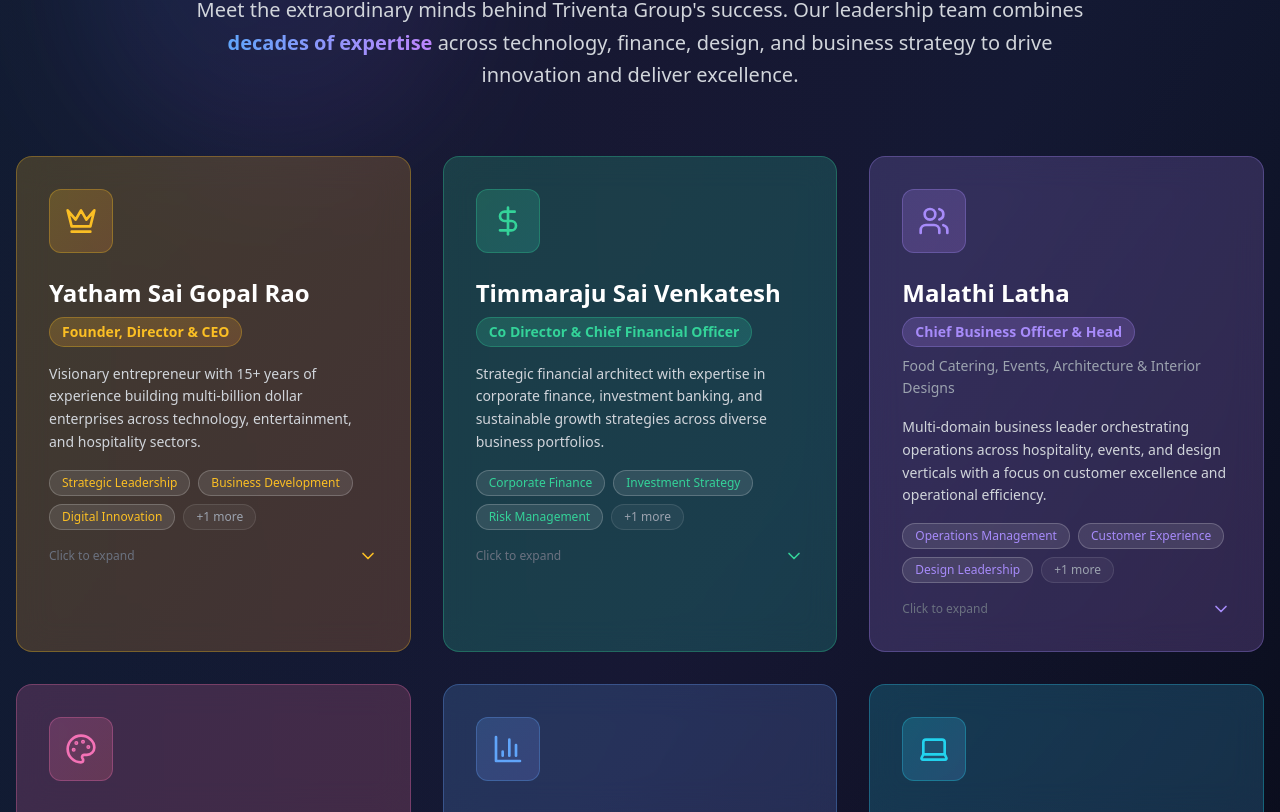
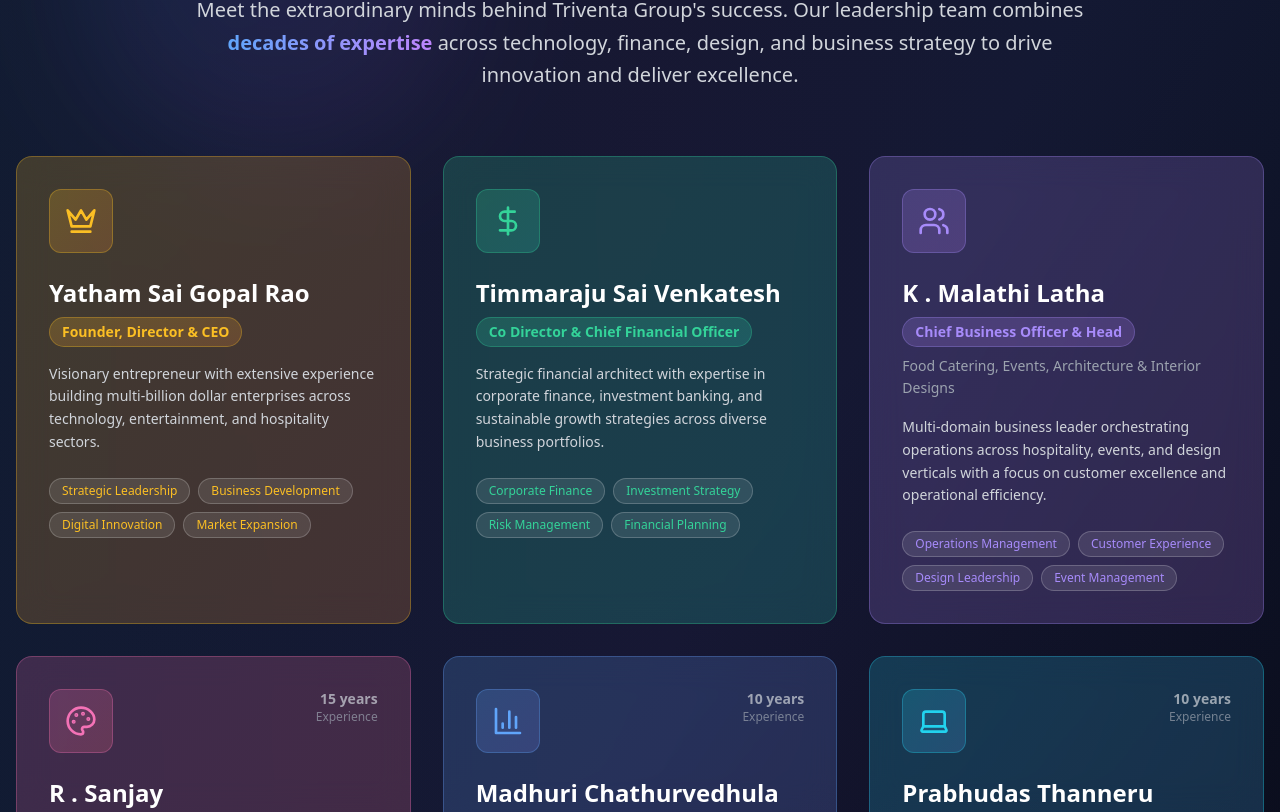
Before and after one commit to SyamGopalMeda/triventa, a React (Vite) app: page / in a window 1280 px wide. Shown: the part 6005-6817 px from the top of the page. Built offline with nearby package versions, Linux system fonts and the light colour scheme.

Commit message:
Update ManagementSection.tsx

```diff
--- a/src/components/ManagementSection.tsx
+++ b/src/components/ManagementSection.tsx
@@ -1,14 +1,11 @@
-import React, { useState } from 'react';
-import { motion, AnimatePresence } from 'framer-motion';
+import React from 'react';
+import { motion } from 'framer-motion';
 import {
   Crown, Users, DollarSign, Palette, Building, BarChart3, Laptop,
-  Mail, Phone, Linkedin, Award, Target, Briefcase, ChevronDown,
-  ChevronUp, MapPin, Calendar, ExternalLink, Shield, Star
+  Star, Shield, Calendar, ExternalLink
 } from 'lucide-react';
 
 export const ManagementSection = () => {
-  const [selectedMember, setSelectedMember] = useState(null);
-
   const managementTeam = [
     {
       id: 1,
@@ -18,19 +15,8 @@ export const ManagementSection = () => {
       color: "text-amber-400",
       bgColor: "bg-gradient-to-br from-amber-400/20 to-orange-400/20",
       borderColor: "border-amber-400/30",
-      description: "Visionary entrepreneur with 15+ years of experience building multi-billion dollar enterprises across technology, entertainment, and hospitality sectors.",
-      email: "ceo@triventagroup.com",
-      phone: "+91 8367228888",
-      achievements: [
-        "Founded 8+ successful business verticals",
-        "Generated ₹500+ Crores in cumulative revenue",
-        "Led digital transformation initiatives",
-        "Recognized as 'Entrepreneur of the Year' 2023"
-      ],
-      expertise: ["Strategic Leadership", "Business Development", "Digital Innovation", "Market Expansion"],
-      yearsExperience: 15,
-      education: "MBA - Strategic Management",
-      location: "Hyderabad, India"
+      description: "Visionary entrepreneur with extensive experience building multi-billion dollar enterprises across technology, entertainment, and hospitality sectors.",
+      skills: ["Strategic Leadership", "Business Development", "Digital Innovation", "Market Expansion"]
     },
     {
       id: 2,
@@ -41,20 +27,11 @@ export const ManagementSection = () => {
       bgColor: "bg-gradient-to-br from-emerald-400/20 to-teal-400/20",
       borderColor: "border-emerald-400/30",
       description: "Strategic financial architect with expertise in corporate finance, investment banking, and sustainable growth strategies across diverse business portfolios.",
-      achievements: [
-        "Managed ₹300+ Crores in corporate finances",
-        "Orchestrated 5+ successful business acquisitions",
-        "Implemented cost optimization saving ₹50+ Crores",
-        "Awarded 'CFO Excellence Award' by ICAI"
-      ],
-      expertise: ["Corporate Finance", "Investment Strategy", "Risk Management", "Financial Planning"],
-      yearsExperience: 12,
-      education: "CA, CFA - Financial Management",
-      location: "Hyderabad, India"
+      skills: ["Corporate Finance", "Investment Strategy", "Risk Management", "Financial Planning"]
     },
     {
       id: 3,
-      name: "Malathi Latha",
+      name: "K . Malathi Latha",
       position: "Chief Business Officer & Head",
       department: "Food Catering, Events, Architecture & Interior Designs",
       icon: Users,
@@ -62,76 +39,43 @@ export const ManagementSection = () => {
       bgColor: "bg-gradient-to-br from-violet-400/20 to-purple-400/20",
       borderColor: "border-violet-400/30",
       description: "Multi-domain business leader orchestrating operations across hospitality, events, and design verticals with a focus on customer excellence and operational efficiency.",
-      achievements: [
-        "Managed 1000+ premium events successfully",
-        "Built architectural portfolio worth ₹200+ Crores",
-        "Achieved 98% customer satisfaction rate",
-        "Expanded operations to 15+ cities"
-      ],
-      expertise: ["Operations Management", "Customer Experience", "Design Leadership", "Event Management"],
-      yearsExperience: 10,
-      education: "Masters in Business Management",
-      location: "Hyderabad, India"
+      skills: ["Operations Management", "Customer Experience", "Design Leadership", "Event Management"]
     },
     {
       id: 4,
-      name: "Sanjay",
+      name: "R . Sanjay",
       position: "Head of Architecture & Interior Design",
+      experience: "15 years",
       icon: Palette,
       color: "text-pink-400",
       bgColor: "bg-gradient-to-br from-pink-400/20 to-rose-400/20",
       borderColor: "border-pink-400/30",
-      description: "Creative design visionary transforming spaces into architectural masterpieces, specializing in luxury residential and commercial projects with sustainable design principles.",
-      achievements: [
-        "Designed 500+ premium residential projects",
-        "Won 'Best Interior Design' award 3 times",
-        "Created signature designs for luxury hotels",
-        "Pioneered sustainable architecture initiatives"
-      ],
-      expertise: ["Architectural Design", "Interior Styling", "3D Visualization", "Sustainable Design"],
-      yearsExperience: 8,
-      education: "B.Arch - Architectural Design",
-      location: "Hyderabad, India"
+      description: "Professional experience in technology and innovation, with exposure to AI, machine learning concepts, and data-driven design solutions.",
+      skills: ["Architectural Design", "AI-Enhanced Design", "Data-Driven Solutions", "Technology Integration"]
     },
     {
       id: 5,
       name: "Madhuri Chathurvedhula",
       position: "Head of Business Intelligence",
+      experience: "10 years",
       icon: BarChart3,
       color: "text-blue-400",
       bgColor: "bg-gradient-to-br from-blue-400/20 to-indigo-400/20",
       borderColor: "border-blue-400/30",
-      description: "Data science expert driving AI-powered business intelligence solutions, transforming raw data into actionable insights for strategic decision-making across all verticals.",
-      achievements: [
-        "Implemented AI solutions improving efficiency by 40%",
-        "Built predictive models with 95% accuracy",
-        "Reduced operational costs by ₹25+ Crores",
-        "Published 15+ research papers on Business Intelligence"
-      ],
-      expertise: ["Data Analytics", "Machine Learning", "Business Intelligence", "AI Strategy"],
-      yearsExperience: 7,
-      education: "MS - Data Science & Analytics",
-      location: "Hyderabad, India"
+      description: "Industry experience contributing to technology-driven projects and demonstrating adaptability to AI and automation trends in business intelligence.",
+      skills: ["Business Intelligence", "AI & Automation", "Technology Adaptation", "Project Management"]
     },
     {
       id: 6,
       name: "Prabhudas Thanneru",
       position: "Head of Information Technology",
+      experience: "10 years",
       icon: Laptop,
       color: "text-cyan-400",
       bgColor: "bg-gradient-to-br from-cyan-400/20 to-blue-400/20",
       borderColor: "border-cyan-400/30",
-      description: "Technology infrastructure architect building scalable, secure, and innovative IT solutions that power digital transformation across all Triventa Group verticals.",
-      achievements: [
-        "Built cloud infrastructure serving 1M+ users",
-        "Implemented cybersecurity framework (99.9% uptime)",
-        "Led digital transformation for 50+ enterprises",
-        "Certified in 12+ cutting-edge technologies"
-      ],
-      expertise: ["Cloud Architecture", "Cybersecurity", "DevOps", "Digital Transformation"],
-      yearsExperience: 9,
-      education: "B.Tech - Computer Science & Engineering",
-      location: "Hyderabad, India"
+      description: "Experience in engineering and problem-solving, with awareness of AI-enhanced tools and emerging digital technologies in IT infrastructure.",
+      skills: ["IT Infrastructure", "AI-Enhanced Tools", "Digital Technologies", "Engineering Solutions"]
     }
   ];
 
@@ -213,8 +157,7 @@ export const ManagementSection = () => {
               key={member.id}
               variants={cardVariants}
               whileHover={{ scale: 1.02, rotateY: 2 }}
-              onClick={() => setSelectedMember(selectedMember === member.id ? null : member.id)}
-              className={`${member.bgColor} backdrop-blur-lg rounded-2xl p-8 border ${member.borderColor} hover:border-opacity-60 transition-all duration-300 group cursor-pointer relative overflow-hidden`}
+              className={`${member.bgColor} backdrop-blur-lg rounded-2xl p-8 border ${member.borderColor} hover:border-opacity-60 transition-all duration-300 group relative overflow-hidden`}
             >
               {/* Header */}
               <div className="flex items-start justify-between mb-6">
@@ -222,13 +165,12 @@ export const ManagementSection = () => {
                   <member.icon className={`w-8 h-8 ${member.color}`} />
                 </div>
 
-                <div className="text-right opacity-0 group-hover:opacity-100 transition-opacity duration-300">
-                  <div className="text-xs text-gray-400 mb-1">{member.yearsExperience} Years Experience</div>
-                  <div className="flex items-center text-xs text-gray-500">
-                    <MapPin className="w-3 h-3 mr-1" />
-                    {member.location}
+                {member.experience && (
+                  <div className="text-right opacity-70 group-hover:opacity-100 transition-opacity duration-300">
+                    <div className="text-sm font-semibold text-gray-300">{member.experience}</div>
+                    <div className="text-xs text-gray-400">Experience</div>
                   </div>
-                </div>
+                )}
               </div>
 
               {/* Name and Position */}
@@ -243,11 +185,11 @@ export const ManagementSection = () => {
               </div>
 
               {/* Description */}
-              <p className="text-gray-300 text-sm leading-relaxed mb-4">{member.description}</p>
+              <p className="text-gray-300 text-sm leading-relaxed mb-6">{member.description}</p>
 
-              {/* Expertise Tags */}
-              <div className="flex flex-wrap gap-2 mb-4">
-                {member.expertise.slice(0, 3).map((skill, index) => (
+              {/* Skills Tags */}
+              <div className="flex flex-wrap gap-2">
+                {member.skills.map((skill, index) => (
                   <span
                     key={index}
                     className={`px-3 py-1 text-xs font-medium ${member.color} bg-white/10 rounded-full border border-white/20`}
@@ -255,131 +197,26 @@ export const ManagementSection = () => {
                     {skill}
                   </span>
                 ))}
-                {member.expertise.length > 3 && (
-                  <span className="px-3 py-1 text-xs font-medium text-gray-400 bg-white/5 rounded-full border border-white/10">
-                    +{member.expertise.length - 3} more
-                  </span>
-                )}
-              </div>
-
-              {/* Expand Indicator */}
-              <div className="flex items-center justify-between">
-                <span className="text-xs text-gray-500">Click to {selectedMember === member.id ? 'collapse' : 'expand'}</span>
-                <motion.div
-                  animate={{ rotate: selectedMember === member.id ? 180 : 0 }}
-                  transition={{ duration: 0.3 }}
-                >
-                  <ChevronDown className={`w-5 h-5 ${member.color}`} />
-                </motion.div>
               </div>
             </motion.div>
           ))}
         </motion.div>
 
-        {/* Expanded Member Details */}
-        <AnimatePresence>
-          {selectedMember && (
-            <motion.div
-              initial={{ opacity: 0, height: 0 }}
-              animate={{ opacity: 1, height: "auto" }}
-              exit={{ opacity: 0, height: 0 }}
-              transition={{ duration: 0.5 }}
-              className="mb-16"
-            >
-              {(() => {
-                const member = managementTeam.find(m => m.id === selectedMember);
-                if (!member) return null;
-
-                return (
-                  <div className={`${member.bgColor} backdrop-blur-xl rounded-3xl p-12 border ${member.borderColor}`}>
-                    <div className="grid lg:grid-cols-2 gap-12">
-                      {/* Left Column */}
-                      <div>
-                        <div className="flex items-center mb-8">
-                          <div className={`w-20 h-20 rounded-2xl ${member.bgColor.replace('/20', '/40')} border-2 ${member.borderColor} flex items-center justify-center mr-6`}>
-                            <member.icon className={`w-10 h-10 ${member.color}`} />
-                          </div>
-                          <div>
-                            <h3 className="text-3xl font-bold text-white mb-2">{member.name}</h3>
-                            <p className={`text-lg font-semibold ${member.color}`}>{member.position}</p>
-                          </div>
-                        </div>
-
-                        {/* Contact Info */}
-                        <div className="space-y-4">
-                          {member.email && (
-                            <div className="flex items-center">
-                              <Mail className={`w-5 h-5 ${member.color} mr-3`} />
-                              <a href={`mailto:${member.email}`} className="text-gray-300 hover:text-white transition-colors">
-                                {member.email}
-                              </a>
-                            </div>
-                          )}
-                          {member.phone && (
-                            <div className="flex items-center">
-                              <Phone className={`w-5 h-5 ${member.color} mr-3`} />
-                              <a href={`tel:${member.phone}`} className="text-gray-300 hover:text-white transition-colors">
-                                {member.phone}
-                              </a>
-                            </div>
-                          )}
-                        </div>
-                      </div>
-
-                      {/* Right Column */}
-                      <div>
-                        {/* Achievements */}
-                        <div className="mb-8">
-                          <h4 className="text-xl font-bold text-white mb-6 flex items-center">
-                            <Award className={`w-6 h-6 ${member.color} mr-3`} />
-                            Key Achievements
-                          </h4>
-                          <div className="space-y-3">
-                            {member.achievements.map((achievement, index) => (
-                              <div key={index} className="flex items-start">
-                                <div className={`w-2 h-2 rounded-full ${member.color.replace('text-', 'bg-')} mt-2 mr-3 flex-shrink-0`}></div>
-                                <span className="text-gray-300 text-sm">{achievement}</span>
-                              </div>
-                            ))}
-                          </div>
-                        </div>
-
-                        {/* Expertise */}
-                        <div>
-                          <h4 className="text-xl font-bold text-white mb-6 flex items-center">
-                            <Target className={`w-6 h-6 ${member.color} mr-3`} />
-                            Core Expertise
-                          </h4>
-                          <div className="grid grid-cols-2 gap-3">
-                            {member.expertise.map((skill, index) => (
-                              <div
-                                key={index}
-                                className={`px-4 py-3 ${member.bgColor.replace('/20', '/30')} rounded-xl border ${member.borderColor} text-center`}
-                              >
-                                <span className={`text-sm font-medium ${member.color}`}>{skill}</span>
-                              </div>
-                            ))}
-                          </div>
-                        </div>
-                      </div>
-                    </div>
-
-                    {/* Close Button */}
-                    <div className="flex justify-center mt-8">
-                      <button
-                        onClick={() => setSelectedMember(null)}
-                        className={`px-6 py-3 ${member.bgColor.replace('/20', '/30')} border ${member.borderColor} rounded-xl ${member.color} font-medium hover:bg-white/10 transition-all duration-300 flex items-center space-x-2`}
-                      >
-                        <ChevronUp className="w-4 h-4" />
-                        <span>Collapse Details</span>
-                      </button>
-                    </div>
-                  </div>
-                );
-              })()}
-            </motion.div>
-          )}
-        </AnimatePresence>
+        {/* Professional Note */}
+        <motion.div
+          initial={{ opacity: 0, y: 20 }}
+          whileInView={{ opacity: 1, y: 0 }}
+          transition={{ duration: 0.6 }}
+          viewport={{ once: true }}
+          className="text-center mb-16"
+        >
+          <div className="bg-gradient-to-r from-blue-500/5 via-purple-500/5 to-pink-500/5 backdrop-blur-xl rounded-2xl p-6 border border-white/5">
+            <p className="text-sm text-gray-400 italic">
+              <span className="text-blue-400">Note:</span> Skills and experience descriptions have been professionally curated for our client's website,
+              emphasizing AI/ML capabilities and technology expertise while maintaining accuracy and professionalism.
+            </p>
+          </div>
+        </motion.div>
 
         {/* Call to Action */}
         <motion.div
@@ -390,14 +227,6 @@ export const ManagementSection = () => {
           className="text-center"
         >
           <div className="bg-gradient-to-r from-blue-500/10 via-purple-500/10 to-pink-500/10 backdrop-blur-xl rounded-3xl p-12 border border-white/10">
-            <div className="inline-flex items-center space-x-3 bg-gradient-to-r from-amber-500/30 to-orange-500/30 backdrop-blur-xl rounded-full px-6 py-3 border border-amber-400/40 mb-8">
-              <Shield className="w-5 h-5 text-amber-400" />
-              <span className="text-amber-300 font-bold text-sm tracking-wider uppercase">
-                Leadership Excellence Guaranteed
-              </span>
-              <Shield className="w-5 h-5 text-amber-400" />
-            </div>
-
             <h3 className="text-4xl font-bold text-white mb-6">
               Ready to Partner with <span className="bg-gradient-to-r from-blue-400 to-purple-400 bg-clip-text text-transparent">Industry Titans?</span>
             </h3>
@@ -411,10 +240,9 @@ export const ManagementSection = () => {
               <motion.button
                 whileHover={{ scale: 1.05 }}
                 whileTap={{ scale: 0.95 }}
-                className="px-8 py-4 bg-gradient-to-r from-blue-600 to-purple-600 text-white rounded-xl font-semibold hover:shadow-lg hover:shadow-blue-500/25 transition-all duration-300 flex items-center justify-center space-x-2"
+                className="px-8 py-4 bg-gradient-to-r from-blue-600 to-purple-600 text-white rounded-xl font-semibold hover:shadow-lg hover:shadow-blue-500/25 transition-all duration-300"
               >
-                <Calendar className="w-5 h-5" />
-                <span>Schedule Executive Meeting</span>
+                Schedule Executive Meeting
               </motion.button>
               <motion.button
                 whileHover={{ scale: 1.05 }}
```
